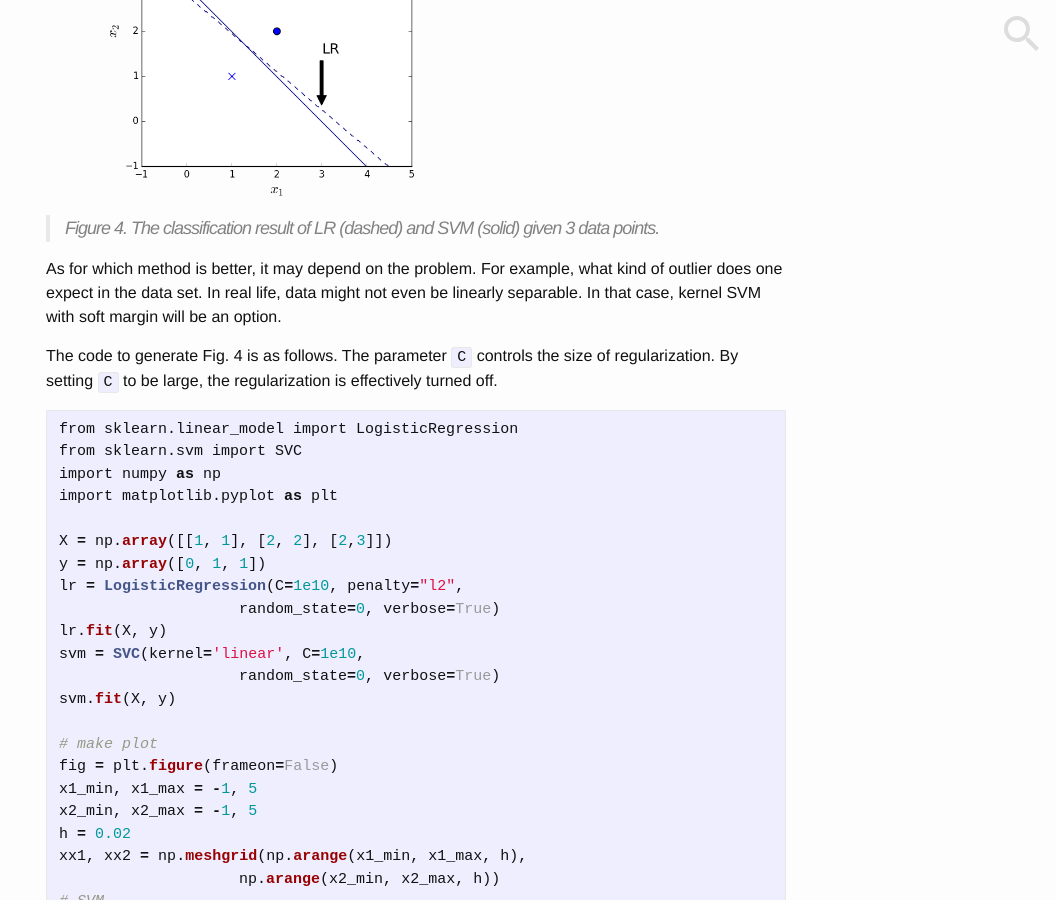
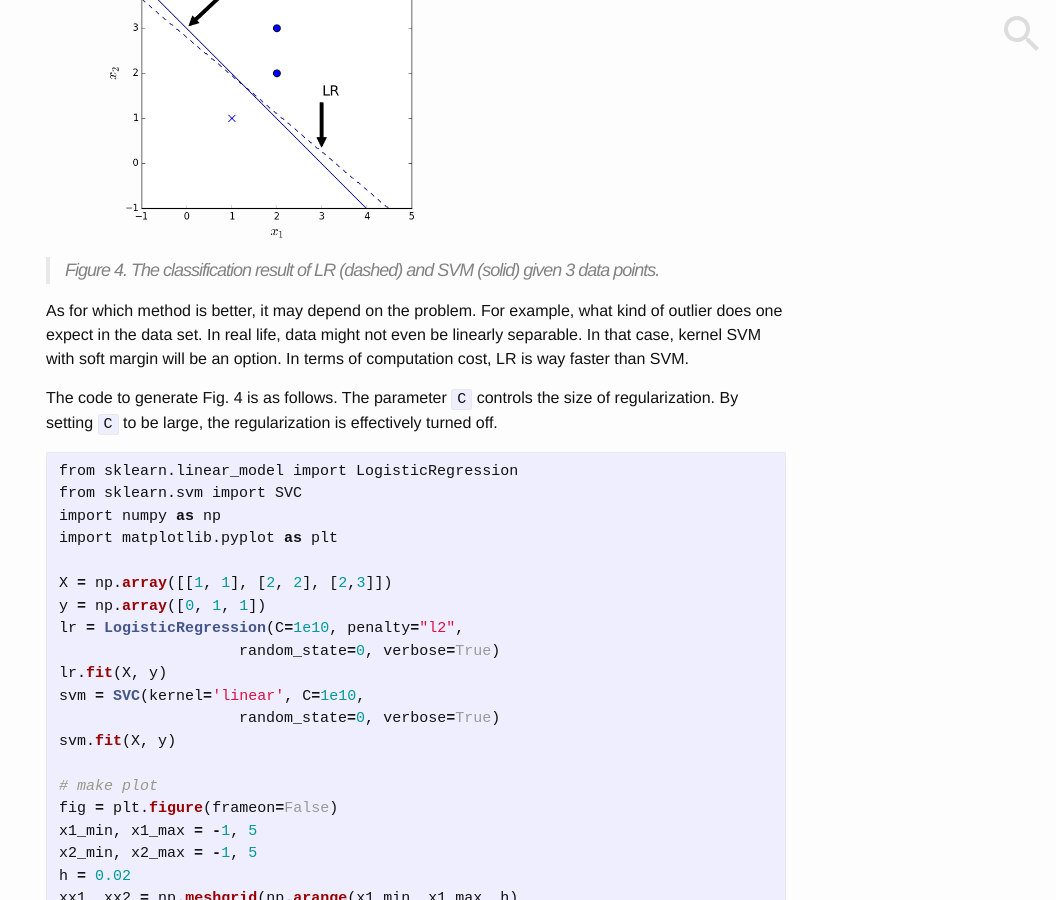
Before and after one commit to nosarthur/nosarthur.github.io, a Jekyll site: the page built from _posts/2016-06-08-classification.md, in a window 1280 px wide and 900 px high, scrolled down 4682 px. Shown: the whole window, without its empty margins (224-1280 px from the left). Built offline with Jekyll 4.4.1, drawn with Linux system fonts in a browser that asks for light colours; formulas are drawn with MathJax 3; comment, search, counter and statistics services are not loaded; some of the changed lines change nothing that is shown; some of the changed text lies outside the part shown.

Commit message:
make changes

```diff
--- a/_posts/2016-06-08-classification.md
+++ b/_posts/2016-06-08-classification.md
@@ -1,6 +1,6 @@
 ---
 layout: post
-title:  SVM and logistic regression
+title:  logistic regression and support vector machine
 date:   2016-06-08 13:43:08 -0500
 categories: [machine learning]
 comments: true
@@ -218,6 +218,7 @@ As for which method is better, it may depend on the problem.
 For example, what kind of outlier does one expect in the data set.
 In real life, data might not even be linearly separable.
 In that case, kernel SVM with soft margin will be an option.
+In terms of computation cost, LR is way faster than SVM.
 
 The code to generate Fig. 4 is as follows.
 The parameter `C` controls the size of regularization.
```
